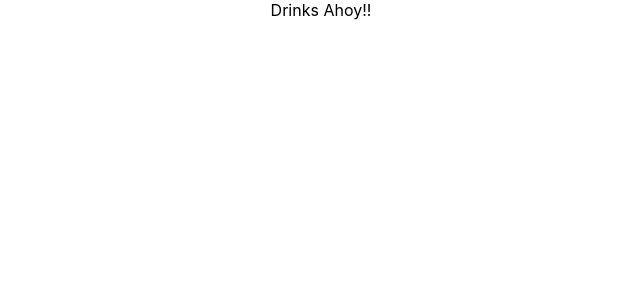
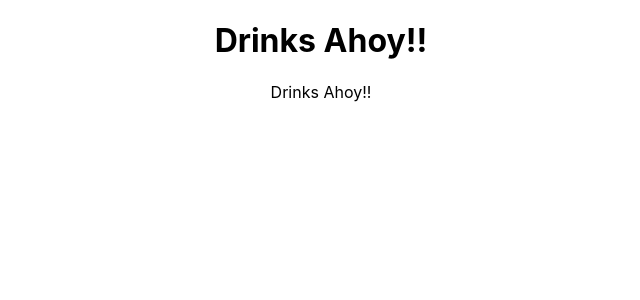
Before and after one commit to jaybabel/drinks_ahoy, a React (Create React App) app: page / in a window 1280 px wide. Shown: the top 300 px of the page, without its empty margins (319-959 px from the left). Built offline with nearby package versions, Linux system fonts and the light colour scheme.

Commit message:
Header connected, pages added to components directory

```diff
--- a/package.json
+++ b/package.json
@@ -6,8 +6,11 @@
     "@testing-library/jest-dom": "^5.14.1",
     "@testing-library/react": "^11.2.7",
     "@testing-library/user-event": "^12.8.3",
+    "axios": "^0.24.0",
     "react": "^17.0.2",
     "react-dom": "^17.0.2",
+    "react-router": "^5.2.1",
+    "react-router-dom": "^5.3.0",
     "react-scripts": "4.0.3",
     "web-vitals": "^1.1.2"
   },
--- a/src/App.js
+++ b/src/App.js
@@ -1,14 +1,18 @@
+import React from 'react';
+import Header from "./components/Header";
 import logo from './logo.svg';
 import './App.css';
 
+
 function App() {
   return (
-    <div className="App">
+      <div className="App">
+      <Header />
+      Drinks Ahoy!!
 
-    Drinks Ahoy!!
+      </div>
+    );
+  }
 
-    </div>
-  );
-}
 
 export default App;
--- /dev/null
+++ b/src/components/Header.js
@@ -0,0 +1,14 @@
+import React, { Component } from "react";
+// import "./Header.css"
+class Header extends Component {
+
+  render() {
+    return (
+      <header className="header">
+        <h1 className="App-title">Drinks Ahoy!!</h1>
+      </header>
+    );
+  }
+}
+
+export default Header;
```
Also changed, not shown: src/components/Ingredient.js (added, +14 -0 lines), src/components/Alphabetical.js (added), src/components/Random.js (added), src/components/Search.js (added), 1 other file (tests, documents, lock files or other folders).
